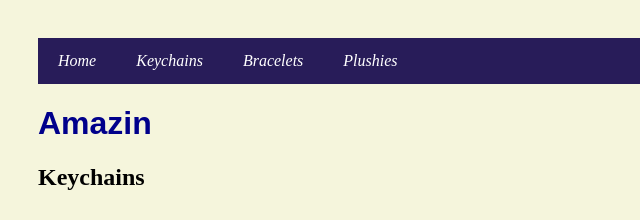
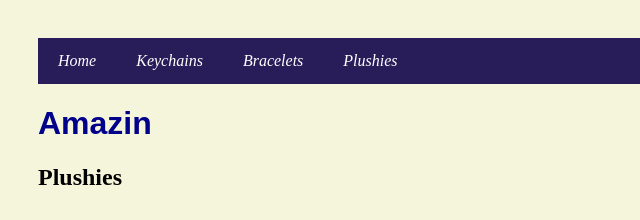
Before and after one commit to Roshini1201/ShoppingApp, a plain HTML site: page plushies.html in a window 1280 px wide. Shown: the top 220 px of the page, 0-640 px from the left. Drawn offline with Linux system fonts and the light colour scheme.

Commit message:
Fix header section and update item category to Plushies

```diff
--- a/plushies.html
+++ b/plushies.html
@@ -17,7 +17,7 @@
         </div>
         <div class="box">
             <h1>Amazin</h1>
-            <h2>Keychains</h2>
+            <h2>Plushies</h2>
             <div class="items">
                 <div class="item">
                     <img src="pics/plush1.webp" alt="plushie">
```
